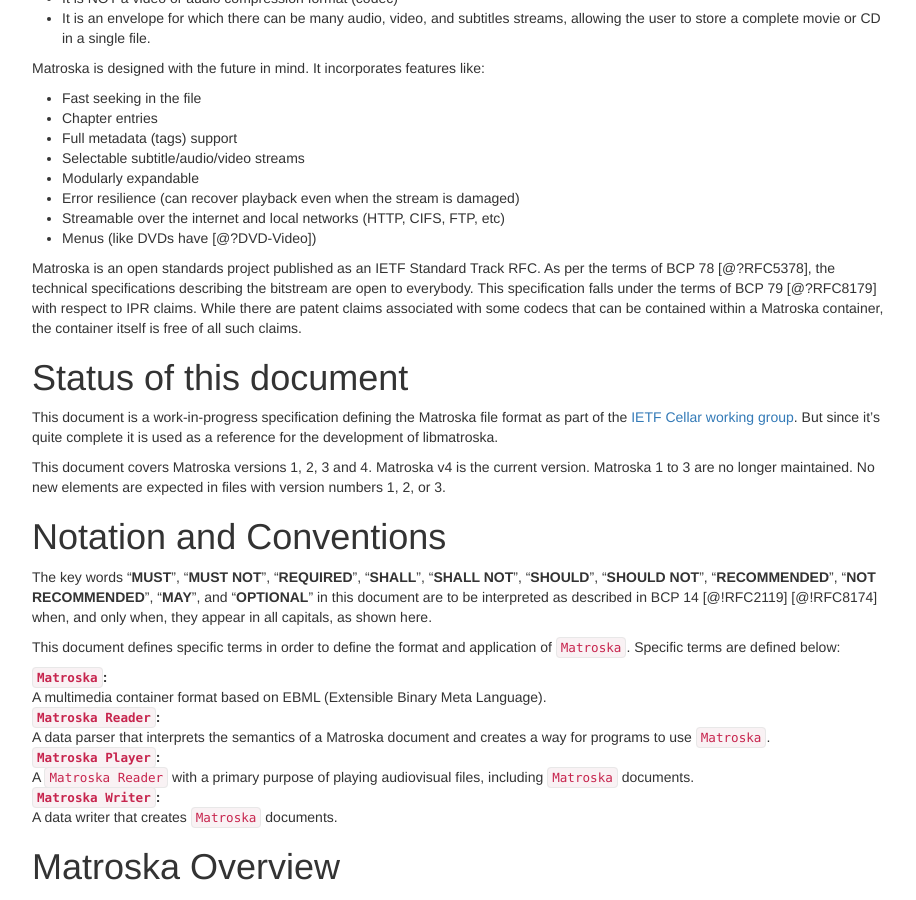
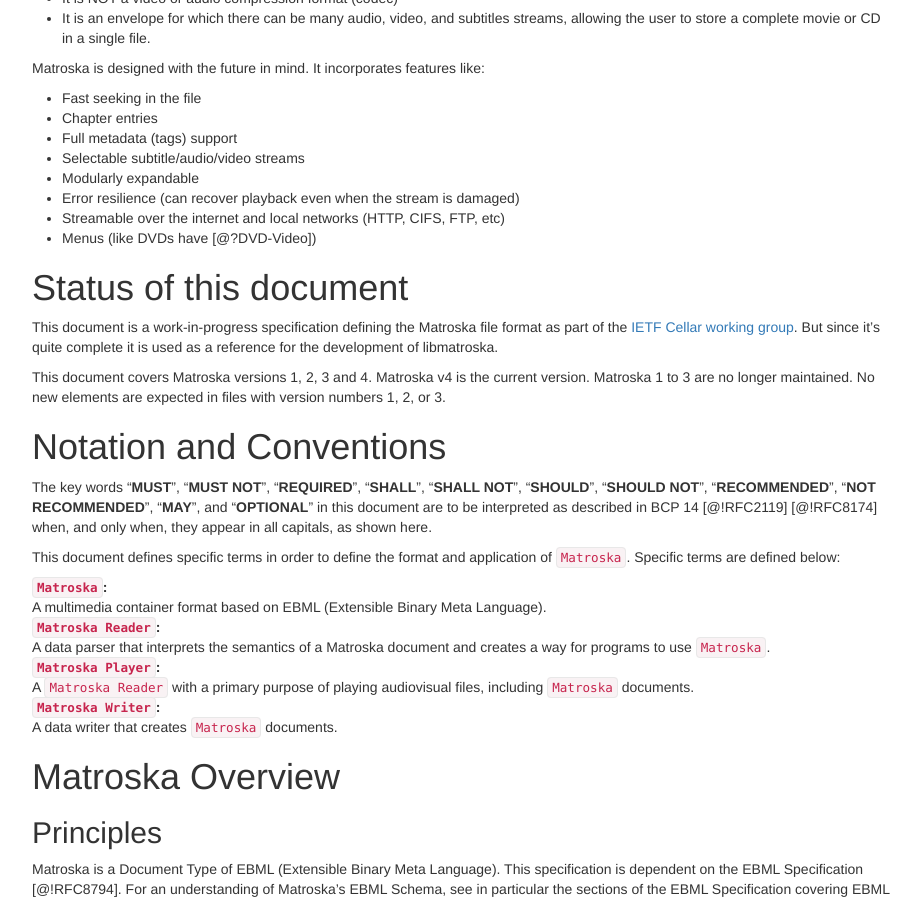
Before and after one commit to ietf-wg-cellar/matroska-specification, a Jekyll site: the page built from index_matroska.md, in a window 1280 px wide and 900 px high, scrolled down 544 px. Shown: the whole window, without its empty margins (273-1189 px from the left). Built offline with Jekyll 4.4.1, drawn with Linux system fonts in a browser that asks for light colours; our own code applies the rules of GitHub Pages for plain Markdown files.

Commit message:
remove boilterplate text for RFC
This text will be found in the header of the RFC

```diff
--- a/index_matroska.md
+++ b/index_matroska.md
@@ -67,12 +67,6 @@
 - Streamable over the internet and local networks (HTTP, CIFS, FTP, etc)
 - Menus (like DVDs have [@?DVD-Video])
 
-Matroska is an open standards project published as an IETF Standard Track RFC.
-As per the terms of BCP 78 [@?RFC5378], the technical specifications describing the bitstream are open to everybody.
-This specification falls under the terms of BCP 79 [@?RFC8179] with respect to IPR claims.
- While there are patent claims associated with some codecs that can be contained within
-a Matroska container, the container itself is free of all such claims.
-
 # Status of this document
 
 This document is a work-in-progress specification defining the Matroska file format as part of
```
